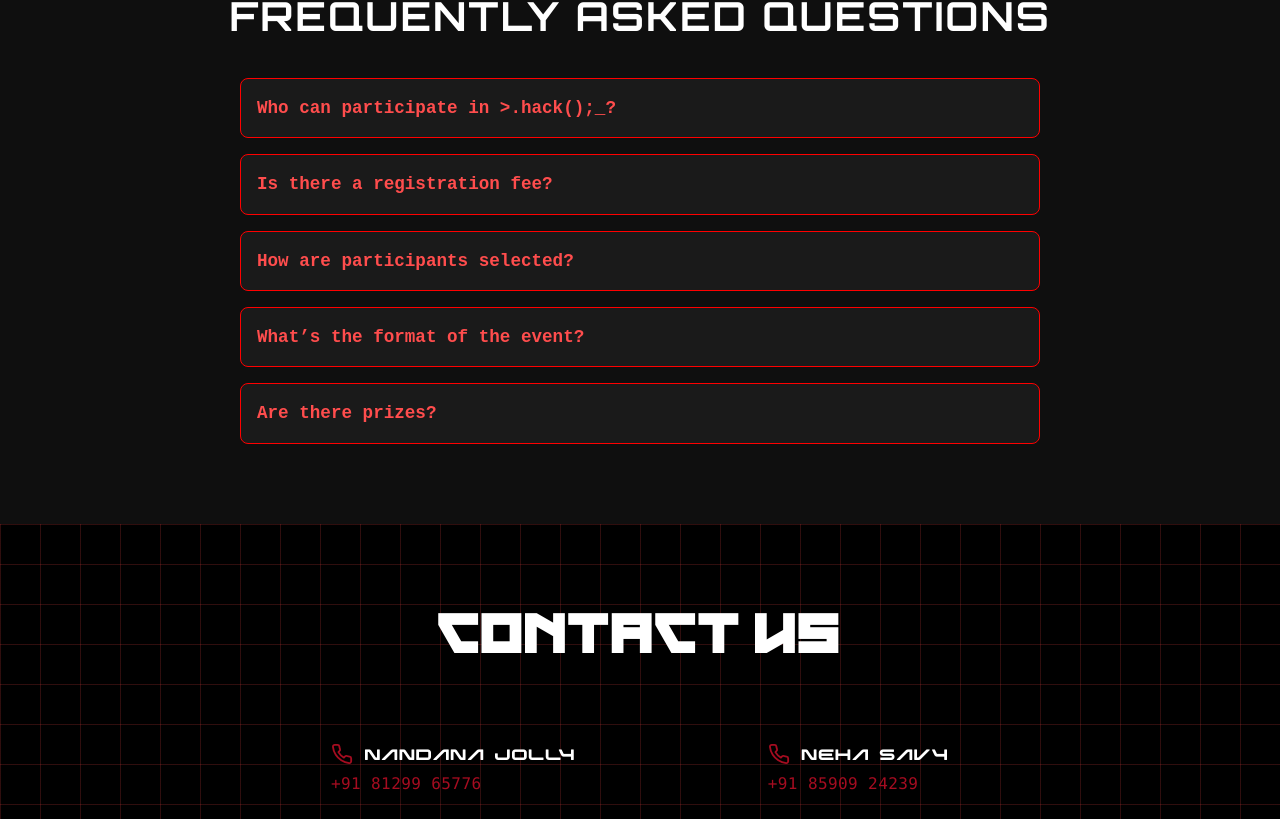
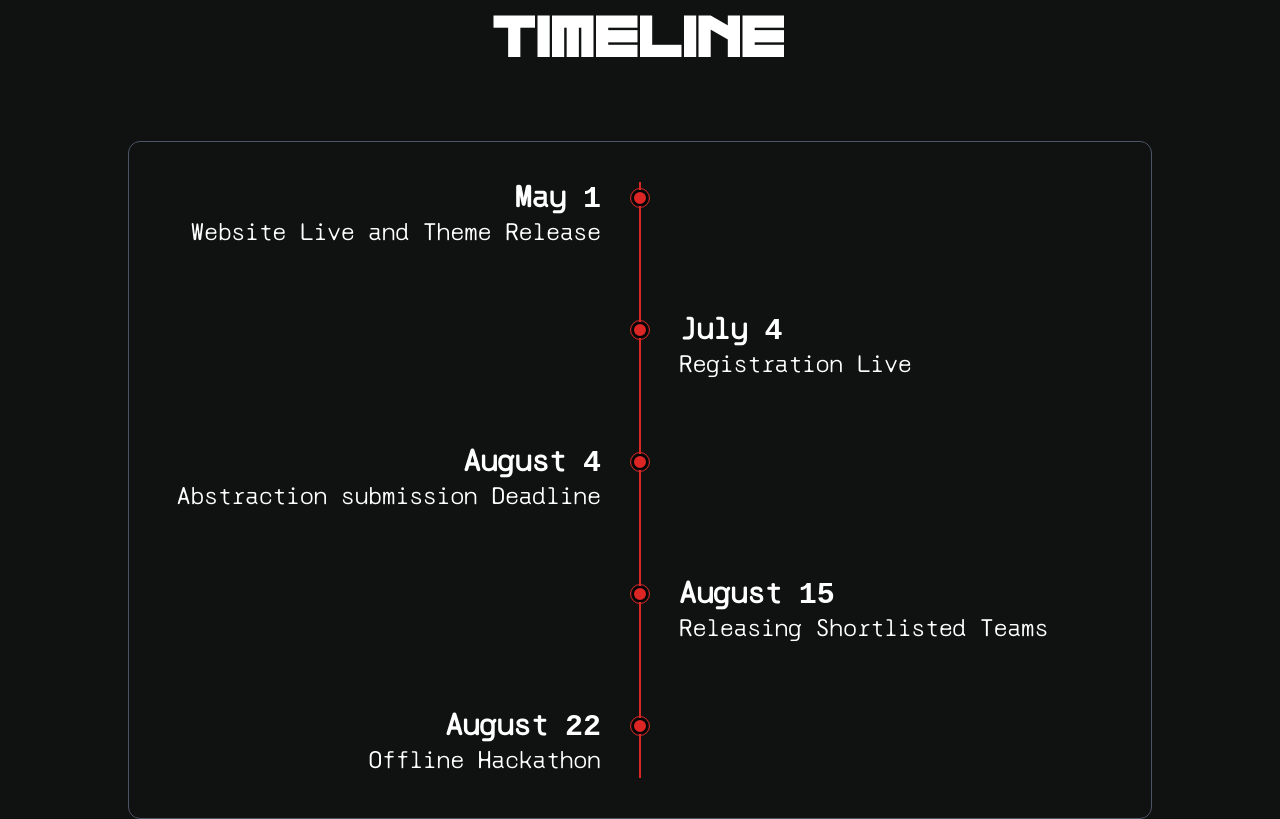
Before and after one commit to FidhaAhamed/hack25, a React (Vite) app: page / in a window 1280 px wide. Shown: the part 1761-2580 px from the top of the page. Built offline with nearby package versions, Linux system fonts and the light colour scheme.

Commit message:
add timeline section

```diff
--- a/src/App.jsx
+++ b/src/App.jsx
@@ -4,13 +4,14 @@ import Hero from'./Pages/Hero/Hero';
 import About from './Pages/About/About'
 import FAQ from './Pages/FAQ/faq.jsx'
 import Footer from './Pages/Footer/Footer.jsx';
-
+import Timeline from './Pages/Timeline/Timeline.jsx'
 function App() {
 
   return (
     <>
       <Hero />
       <About/>
+      <Timeline/>
       <FAQ/>
       <Footer />
     </>
--- a/src/Pages/About/about.css
+++ b/src/Pages/About/about.css
@@ -1,7 +1,7 @@
 .about-section {
   position: relative;
   padding: 5rem 2rem;
-  background-color: #0a0a0a;
+  background-color: #101111;
   color: white;
   text-align: center;
   overflow: hidden;
--- a/src/Pages/Timeline/Timeline.jsx
+++ b/src/Pages/Timeline/Timeline.jsx
@@ -1,9 +1,106 @@
-import React from 'react'
+import React from "react";
 
-export default function Timeline() {
+const Timeline = () => {
   return (
-    <div>
+    <section
+  id="timeline"
+  style={{ backgroundColor: '#101111' }}
+  className="py-20 px-4 text-white"
+>
 
-    </div>
-  )
-}
+      <h2 className="text-center text-[50px] font-moonwalkmiss mb-16">TIMELINE</h2>
+
+      <div className="max-w-5xl mx-auto border border-gray-600 rounded-xl p-10 relative">
+        {/* Vertical line */}
+        <div className="absolute top-10 left-1/2 transform -translate-x-1/2 h-[calc(100%-5rem)] w-0.5 bg-red-600 z-0" />
+
+        {/* Timeline Events */}
+        <div className="relative z-10 space-y-16">
+         {/* 2. July 4 */}
+<div className="flex items-start justify-between text-sm md:text-base">
+  <div className="w-1/2 text-right pr-6">
+    <h3 className="font-bold font-csclairemonodrawn text-3xl md:text-3xl">May 1</h3>
+    <p className="font-csclairemonodrawn text-lg md:text-2xl font-light">
+      Website Live and Theme Release
+    </p>
+  </div>
+   <div className="relative flex items-center justify-center w-8 h-8">
+  <div className="absolute w-5 h-5 rounded-full border border-red-600"></div>
+  <div className="w-4 h-4 bg-red-600 rounded-full border-2 border-black z-10"></div>
+</div>
+  <div className="w-1/2" />
+</div>
+
+         {/* 2. July 4 */}
+<div className="flex items-start justify-between text-sm md:text-base">
+  <div className="w-1/2" />
+  <div className="relative flex items-center justify-center w-8 h-8">
+  <div className="absolute w-5 h-5 rounded-full border border-red-600"></div>
+  <div className="w-4 h-4 bg-red-600 rounded-full border-2 border-black z-10"></div>
+</div>
+
+
+  <div className="w-1/2 text-left pl-6">
+    <h3 className="font-bold font-csclairemonodrawn text-3xl md:text-3xl">July 4</h3>
+    <p className="font-csclairemonodrawn text-lg md:text-2xl font-light">
+      Registration Live
+    </p>
+  </div>
+</div>
+
+
+
+          {/* 3. August 4 */}
+  <div className="flex items-start justify-between text-sm md:text-base">
+  <div className="w-1/2 text-right pr-6">
+    <h3 className="font-bold font-csclairemonodrawn text-3xl md:text-3xl">August 4</h3>
+    <p className="font-csclairemonodrawn text-lg md:text-2xl font-light">
+      Abstraction submission Deadline
+    </p>
+  </div>
+  <div className="relative flex items-center justify-center w-8 h-8">
+  <div className="absolute w-5 h-5 rounded-full border border-red-600"></div>
+  <div className="w-4 h-4 bg-red-600 rounded-full border-2 border-black z-10"></div>
+</div>
+  <div className="w-1/2" />
+</div>
+
+          {/* 4. August 15 */}
+          <div className="flex items-start justify-between text-sm md:text-base">
+  <div className="w-1/2" />
+
+   <div className="relative flex items-center justify-center w-8 h-8">
+  <div className="absolute w-5 h-5 rounded-full border border-red-600"></div>
+  <div className="w-4 h-4 bg-red-600 rounded-full border-2 border-black z-10"></div>
+</div>
+  <div className="w-1/2 text-left pl-6">
+    <h3 className="font-bold font-csclairemonodrawn text-3xl md:text-3xl">August 15</h3>
+    <p className="font-csclairemonodrawn text-lg md:text-2xl font-light">
+      Releasing Shortlisted Teams
+    </p>
+  </div>
+</div>
+
+          {/* 5. August 22 */}
+          <div className="flex items-start justify-between text-sm md:text-base">
+
+  <div className="w-1/2 text-right pr-6">
+    <h3 className="font-bold font-csclairemonodrawn text-3xl md:text-3xl">August 22</h3>
+    <p className="font-csclairemonodrawn text-lg md:text-2xl font-light">
+      Offline Hackathon
+    </p>
+  </div>
+   <div className="relative flex items-center justify-center w-8 h-8">
+  <div className="absolute w-5 h-5 rounded-full border border-red-600"></div>
+  <div className="w-4 h-4 bg-red-600 rounded-full border-2 border-black z-10"></div>
+</div>
+  <div className="w-1/2" />
+</div>
+
+        </div>
+      </div>
+    </section>
+  );
+};
+
+export default Timeline;
--- a/tailwind.config.js
+++ b/tailwind.config.js
@@ -1,4 +1,5 @@
 /** @type {import('tailwindcss').Config} */
+
 export default {
   content: [
     "./index.html",
@@ -7,11 +8,11 @@ export default {
   theme: {
     extend: {
       fontFamily: {
+        orbitron: ['Orbitron', 'sans-serif'],
         nebula: ['Nebula', 'sans-serif'],
         moonwalkmiss: ['Moonwalk Miss', 'cursive'],
         csclairemonodrawn: ['CSClaireMonoDrawn', 'monospace'],
       },
-
     },
   },
   plugins: [],
```
